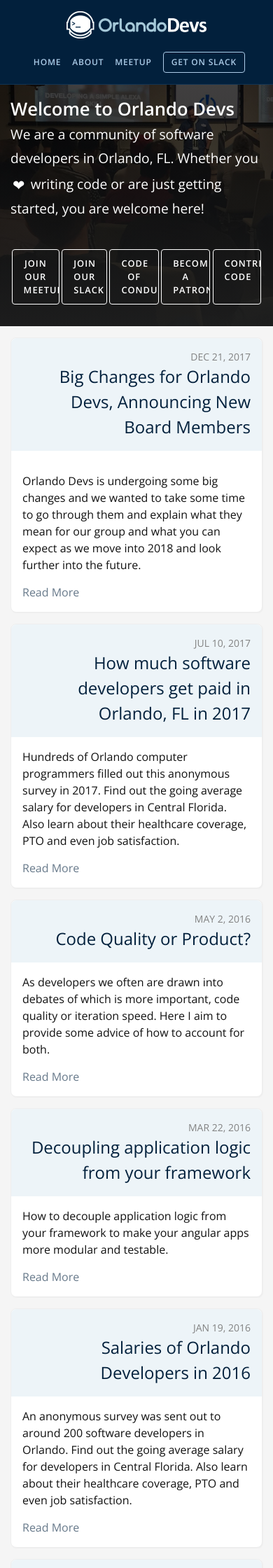
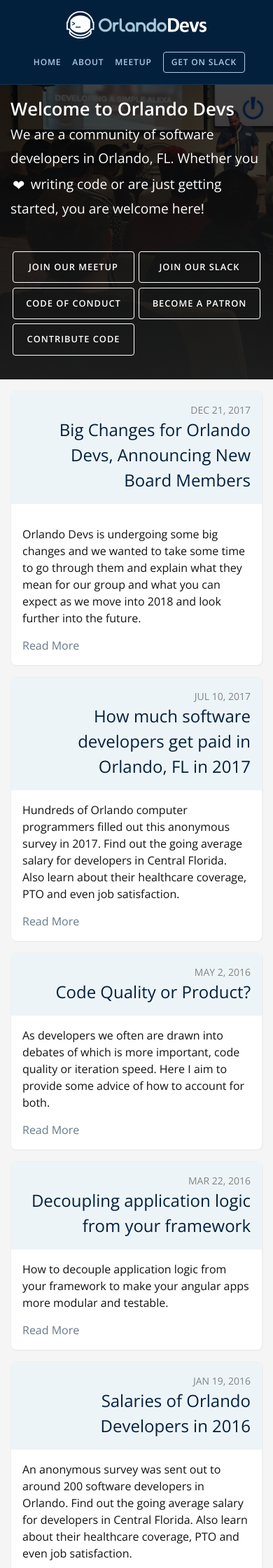
Before and after one commit to OrlandoDevs/orlandodevs.github.io, a Jekyll site: the page built from index.html, in a window 390 px wide. Shown: the top 2240 px of the page at 70% size. Built offline with Jekyll 4.4.1, drawn with Linux system fonts in a browser that asks for light colours.

Commit message:
Mobile improvements for homepage buttons.
Replaced flex for grid solution.

```diff
--- a/_sass/_homepage.scss
+++ b/_sass/_homepage.scss
@@ -50,12 +50,12 @@
 
 .oc-welcome .oc-welcome-btns {
   @include media-query($on-palm) {
-    display: flex;
-    flex-direction: row;
-    justify-content: space-between;
+    display: grid;
+    grid-template-columns: 1fr 1fr;
 
     .oc-btn {
-      margin: 0 .1rem;
+      padding: .75rem .5rem;
+      margin: .2rem .25em;
       text-align: center;
     }
   }
```
